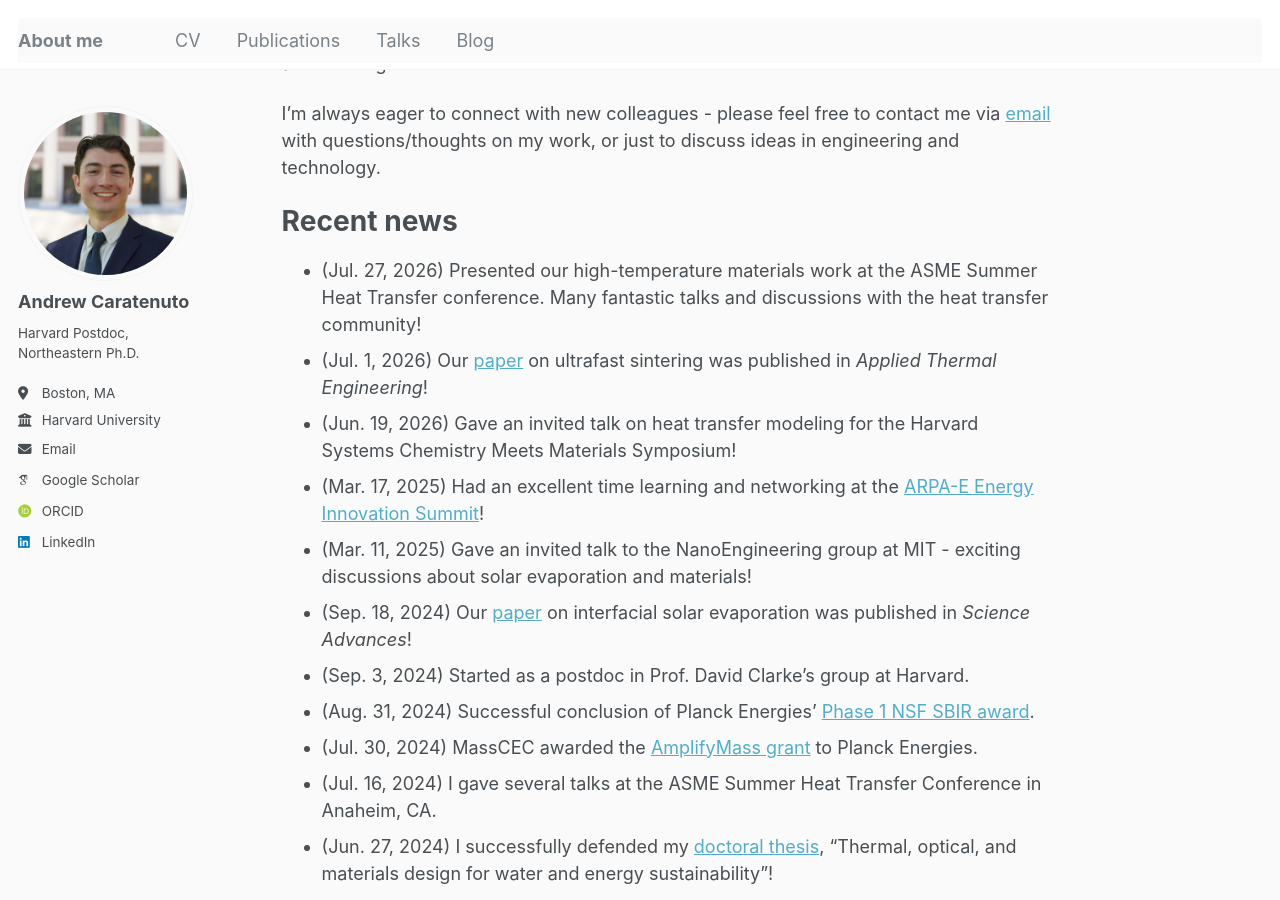
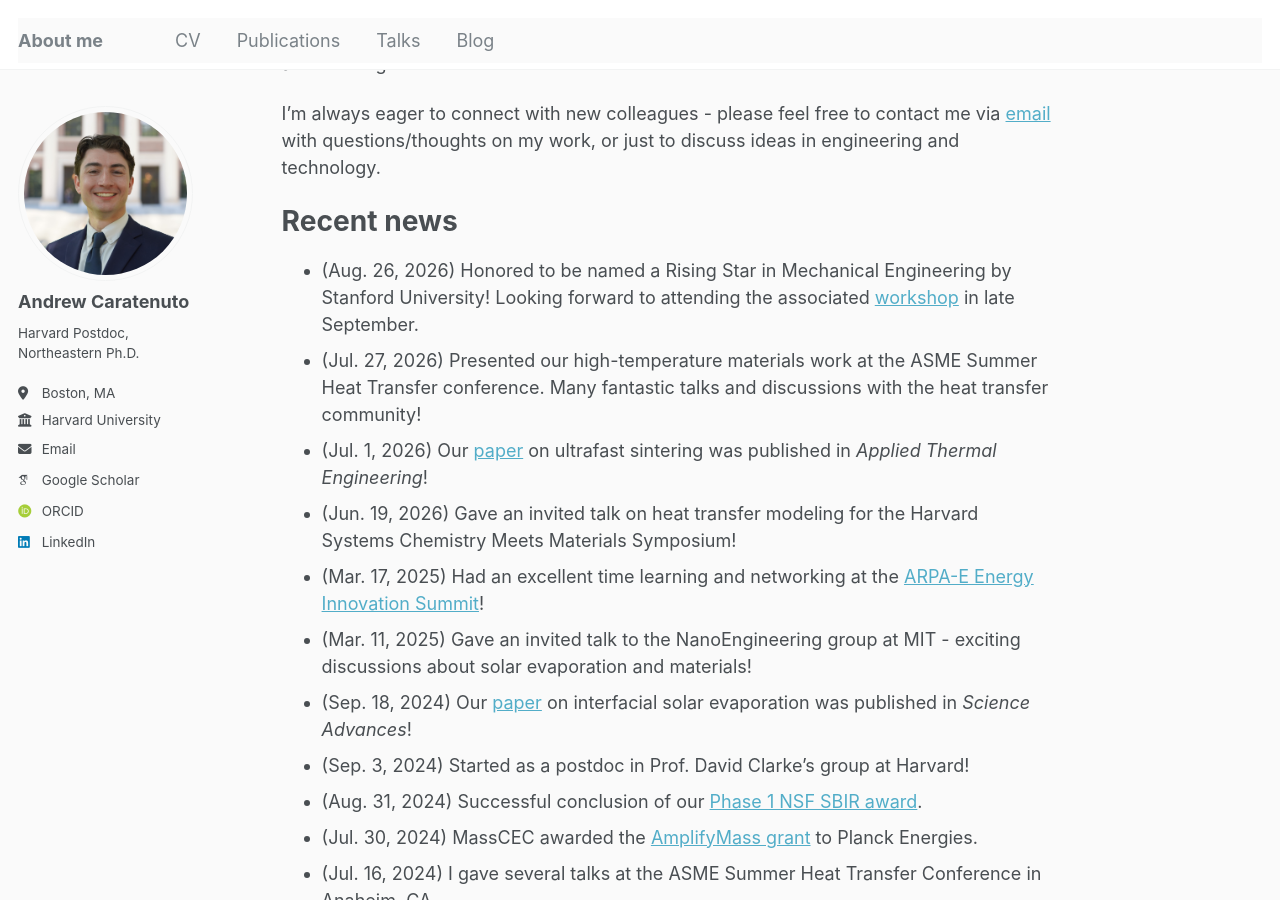
Before and after one commit to andrewcaratenuto/andrewcaratenuto.github.io, a Jekyll site: the page built from _pages/about.md, in a window 1280 px wide and 900 px high, scrolled down 388 px. Built offline with Jekyll 4.4.1, drawn with Linux system fonts in a browser that asks for light colours; some web fonts are replaced.

Commit message:
Update about.md

```diff
--- a/_pages/about.md
+++ b/_pages/about.md
@@ -16,14 +16,15 @@ I am also involved with Boston-based startup company [Planck Energies](https://w
 I'm always eager to connect with new colleagues - please feel free to contact me via [email](mailto:acaratenuto@seas.harvard.edu) with questions/thoughts on my work, or just to discuss ideas in engineering and technology.
 
 # Recent news
+- (Aug. 26, 2026) Honored to be named a Rising Star in Mechanical Engineering by Stanford University! Looking forward to attending the associated [workshop]([url](https://risingstarsme.stanford.edu)) in late September.
 - (Jul. 27, 2026) Presented our high-temperature materials work at the ASME Summer Heat Transfer conference. Many fantastic talks and discussions with the heat transfer community!
 - (Jul. 1, 2026) Our [paper](https://www.sciencedirect.com/science/article/pii/S1359431126017114) on ultrafast sintering was published in *Applied Thermal Engineering*!
 - (Jun. 19, 2026) Gave an invited talk on heat transfer modeling for the Harvard Systems Chemistry Meets Materials Symposium!
 - (Mar. 17, 2025) Had an excellent time learning and networking at the [ARPA-E Energy Innovation Summit](https://www.arpae-summit.com/)!
 - (Mar. 11, 2025) Gave an invited talk to the NanoEngineering group at MIT - exciting discussions about solar evaporation and materials!
 - (Sep. 18, 2024) Our [paper](https://www.science.org/doi/full/10.1126/sciadv.adn6368) on interfacial solar evaporation was published in *Science Advances*!
-- (Sep. 3, 2024) Started as a postdoc in Prof. David Clarke's group at Harvard.
-- (Aug. 31, 2024) Successful conclusion of Planck Energies' [Phase 1 NSF SBIR award](https://www.nsf.gov/awardsearch/showAward?AWD_ID=2321446&HistoricalAwards=false).
+- (Sep. 3, 2024) Started as a postdoc in Prof. David Clarke's group at Harvard!
+- (Aug. 31, 2024) Successful conclusion of our [Phase 1 NSF SBIR award](https://www.nsf.gov/awardsearch/showAward?AWD_ID=2321446&HistoricalAwards=false).
 - (Jul. 30, 2024) MassCEC awarded the [AmplifyMass grant](https://www.masscec.com/press/masscec-awards-4-million-climatetech-companies) to Planck Energies.
 - (Jul. 16, 2024) I gave several talks at the ASME Summer Heat Transfer Conference in Anaheim, CA.
 - (Jun. 27, 2024) I successfully defended my [doctoral thesis](https://repository.library.northeastern.edu/files/neu:ms35xq59w), "Thermal, optical, and materials design for water and energy sustainability"!
```
